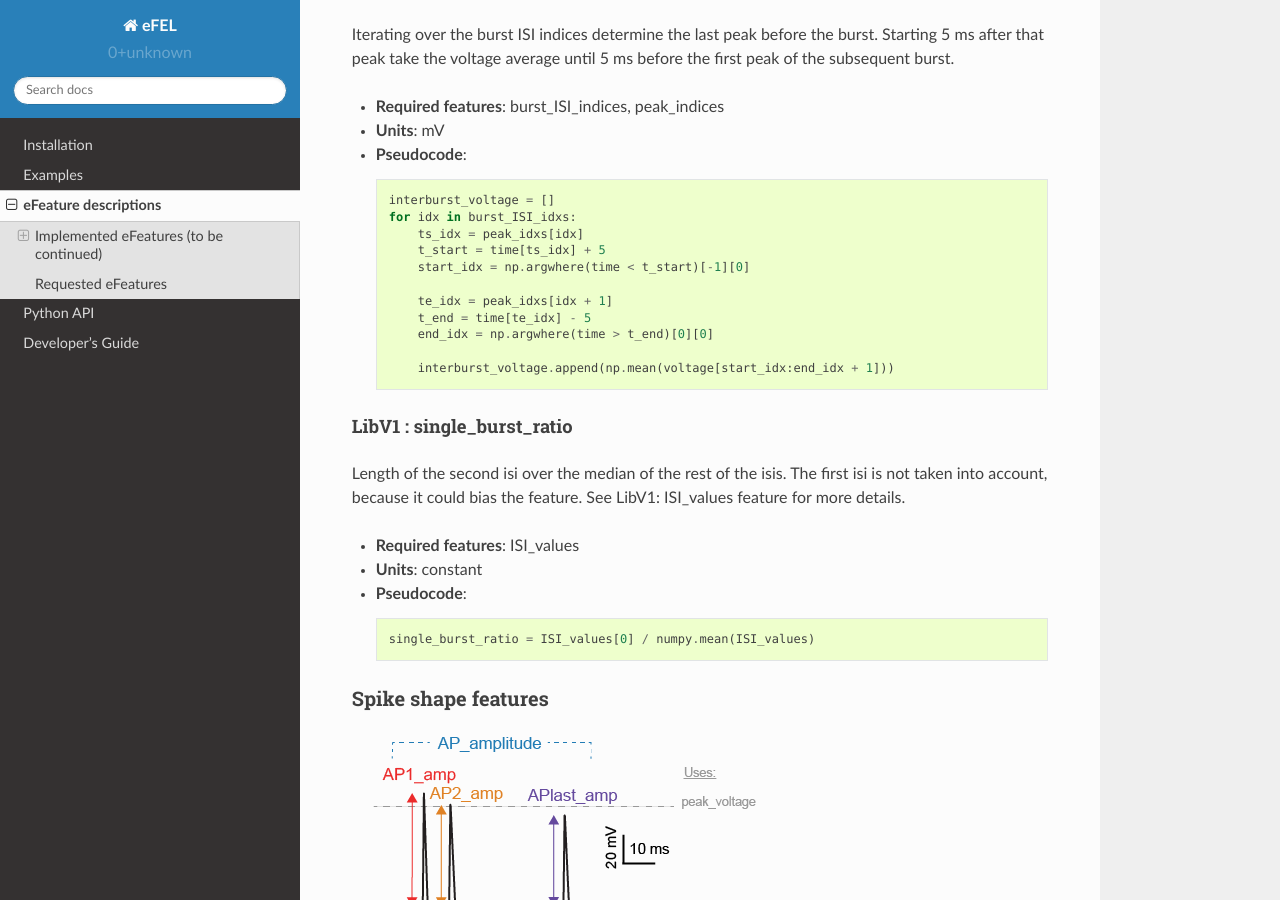
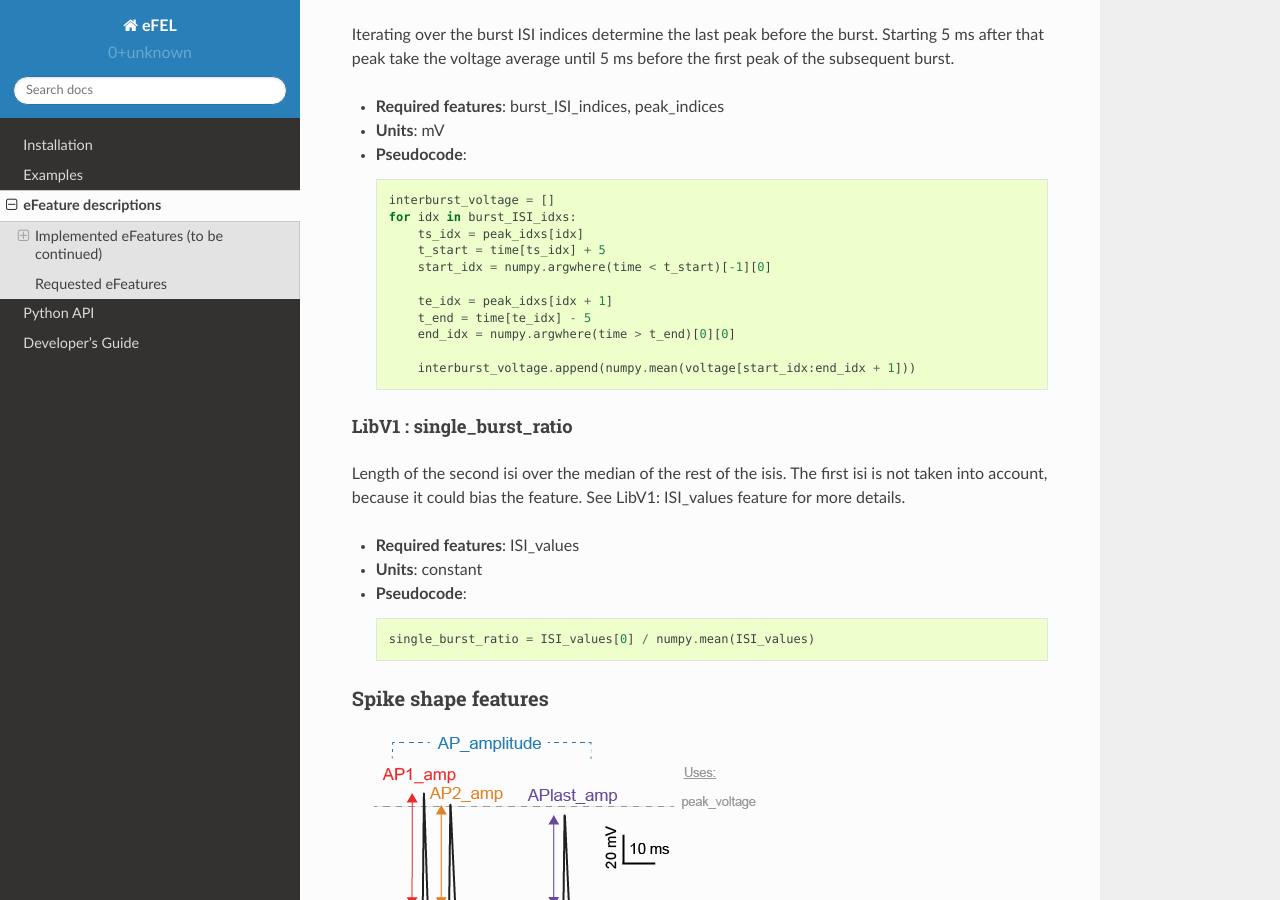
Before and after one commit to BlueBrain/eFEL, a Sphinx documentation site: the page built from docs/source/eFeatures.rst, in a window 1280 px wide and 900 px high, scrolled down 8504 px. Built offline with Sphinx 7.4.7 and the Read the Docs theme 2.0.0, drawn with Linux system fonts in a browser that asks for light colours.

Commit message:
np -> numpy in doc

```diff
--- a/docs/source/eFeatures.rst
+++ b/docs/source/eFeatures.rst
@@ -405,13 +405,13 @@ Starting 5 ms after that peak take the voltage average until 5 ms before the fir
     for idx in burst_ISI_idxs:
         ts_idx = peak_idxs[idx]
         t_start = time[ts_idx] + 5
-        start_idx = np.argwhere(time < t_start)[-1][0]
+        start_idx = numpy.argwhere(time < t_start)[-1][0]
 
         te_idx = peak_idxs[idx + 1]
         t_end = time[te_idx] - 5
-        end_idx = np.argwhere(time > t_end)[0][0]
+        end_idx = numpy.argwhere(time > t_end)[0][0]
 
-        interburst_voltage.append(np.mean(voltage[start_idx:end_idx + 1]))
+        interburst_voltage.append(numpy.mean(voltage[start_idx:end_idx + 1]))
 
 LibV1 : single_burst_ratio
 ~~~~~~~~~~~~~~~~~~~~
```
